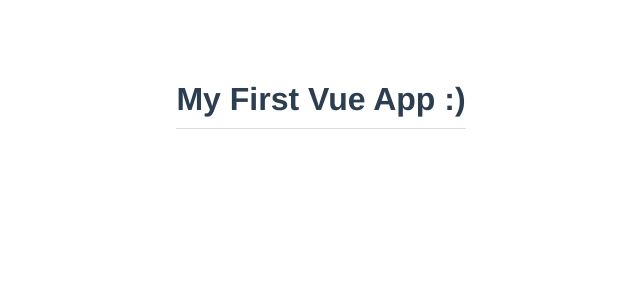
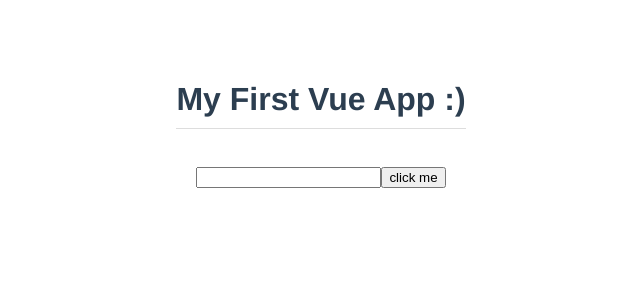
Before and after one commit to mb-infrasyst/modal-project, a Vue app: page / in a window 1280 px wide. Shown: the top 300 px of the page, without its empty margins (319-959 px from the left). Built offline with nearby package versions, Linux system fonts and the light colour scheme.

Commit message:
template refs

```diff
--- a/src/App.vue
+++ b/src/App.vue
@@ -1,5 +1,8 @@
 <template>
   <h1>{{ title }}</h1>
+  <p></p>
+  <input type="text" ref="name" />
+  <button @click="handleClick">click me</button>
 </template>
 
 <script>
@@ -9,6 +12,13 @@
     return {
       title: "My First Vue App :)",
     };
+  },
+  methods: {
+    handleClick() {
+      console.log(this.$refs.name);
+      this.$refs.name.classList.add("active");
+      this.$refs.name.focus();
+    },
   },
 };
 </script>
@@ -22,7 +32,7 @@
   color: #2c3e50;
   margin-top: 60px;
 }
-h1{
+h1 {
   border-bottom: 1px solid #ddd;
   display: inline-block;
   padding-bottom: 10px;
```
